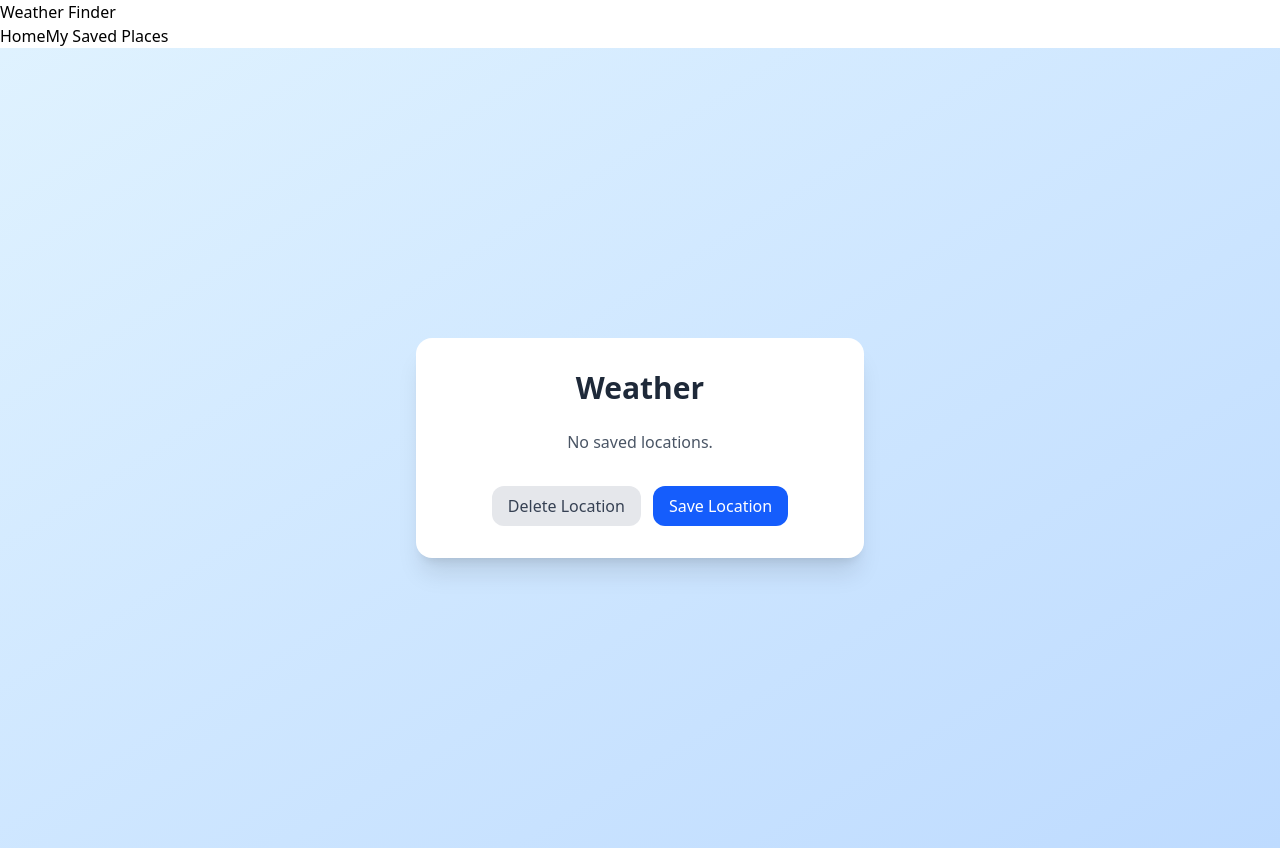
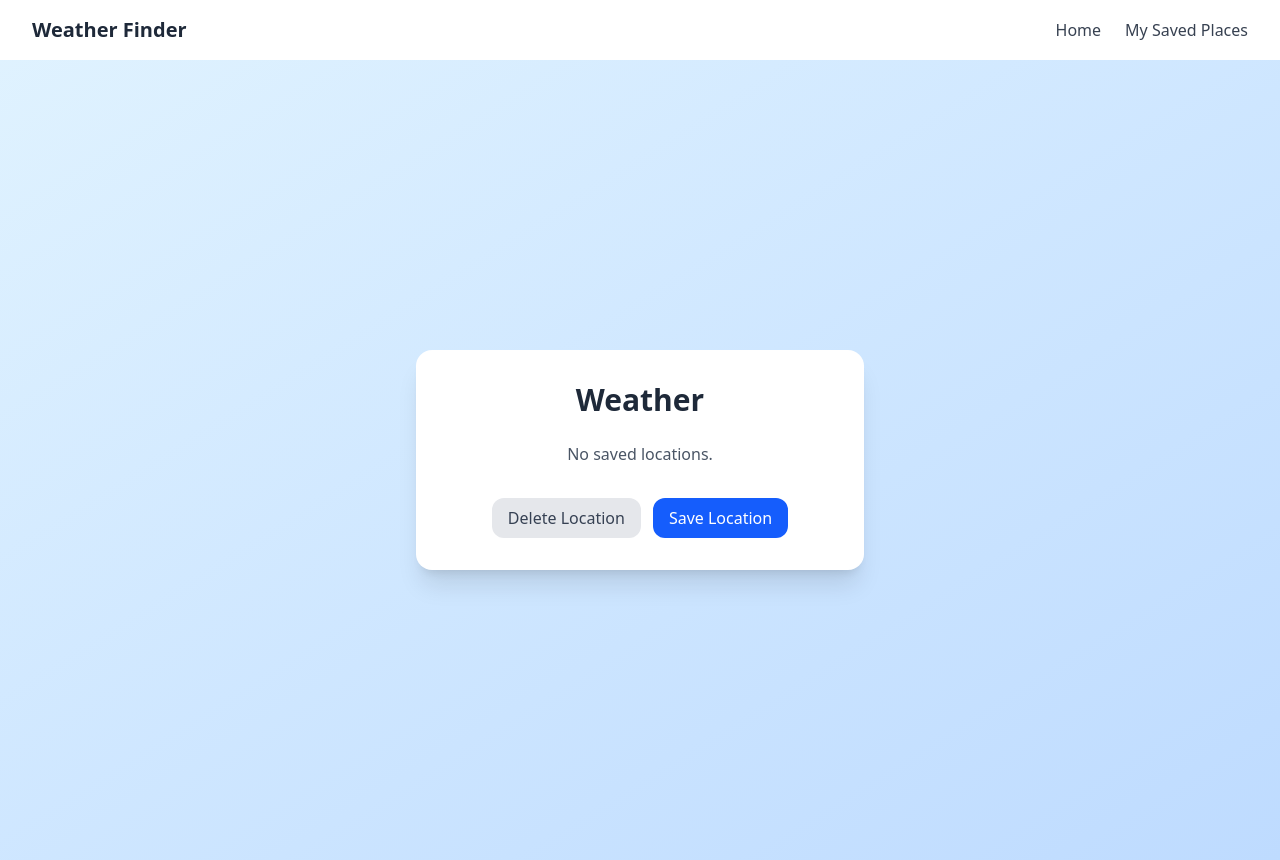
Before and after one commit to Mordenkian/Project-2-FullStack, a React (Vite) app in the folder client/Weather App/: page / in a window 1280 px wide. Built offline with nearby package versions, Linux system fonts and the light colour scheme; no server answers.

Commit message:
spaced out yay

```diff
--- a/client/Weather App/src/App.css
+++ b/client/Weather App/src/App.css
@@ -2,3 +2,24 @@
 @tailwind base;
 @tailwind components;
 @tailwind utilities;
+
+header {
+    display: flex;
+    justify-content: space-between;
+    align-items: center;
+    padding: 16px 32px;
+  }
+
+  header h1 {
+    font-weight: 600;
+    font-size: 1.25rem;
+  }
+
+  header a {
+    text-decoration: none;
+    color: #374151;
+  }
+
+  header a:hover {
+    color: #2563eb;
+  }
--- a/client/Weather App/src/App.tsx
+++ b/client/Weather App/src/App.tsx
@@ -4,13 +4,18 @@ import { Link, Outlet } from "react-router-dom";
 const App = () => {
   return (
     <div>
-      <header>
-        <h1>Weather Finder</h1>
-        <nav>
-          <Link to="/">Home</Link>
-          <Link to="/saved">My Saved Places</Link>
+      <header className="flex justify-between items-center px-8 py-4">
+        <h1 className="text-xl font-semibold text-gray-800">Weather Finder</h1>
+        <nav className="flex gap-x-6">
+          <Link to="/" className="text-gray-700 hover:text-blue-600 font-medium">
+          Home
+          </Link>
+          <Link to="/saved" className="text-gray-700 hover:text-blue-600 font-medium">
+          My Saved Places
+          </Link>
         </nav>
       </header>
+
       {/* The Outlet is where the matched page component will be rendered */}
       <Outlet />
     </div>
--- a/client/Weather App/src/HomePage.tsx
+++ b/client/Weather App/src/HomePage.tsx
@@ -100,7 +100,7 @@ const HomePage = () => {
                 {isLoadingSavedWeather
                   ? '...'
                   : weatherData[savedCities[index]._id]
-                  ? `${weatherData[savedCities[index]._id]?.temperature}°`
+                  ? `${weatherData[savedCities[index]._id]?.temperature}° C`
                   : 'N/A'}
               </p>
             </div>
```
